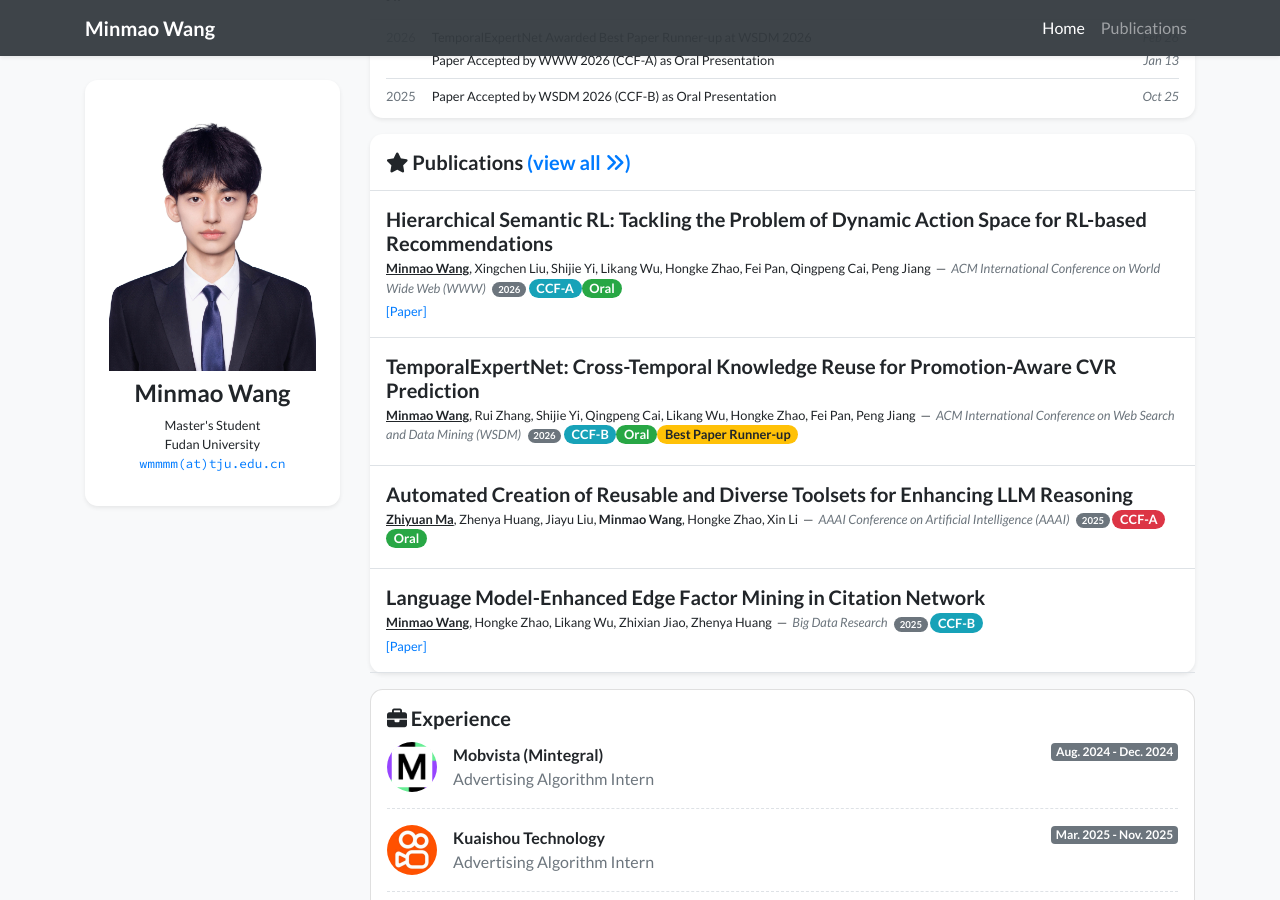
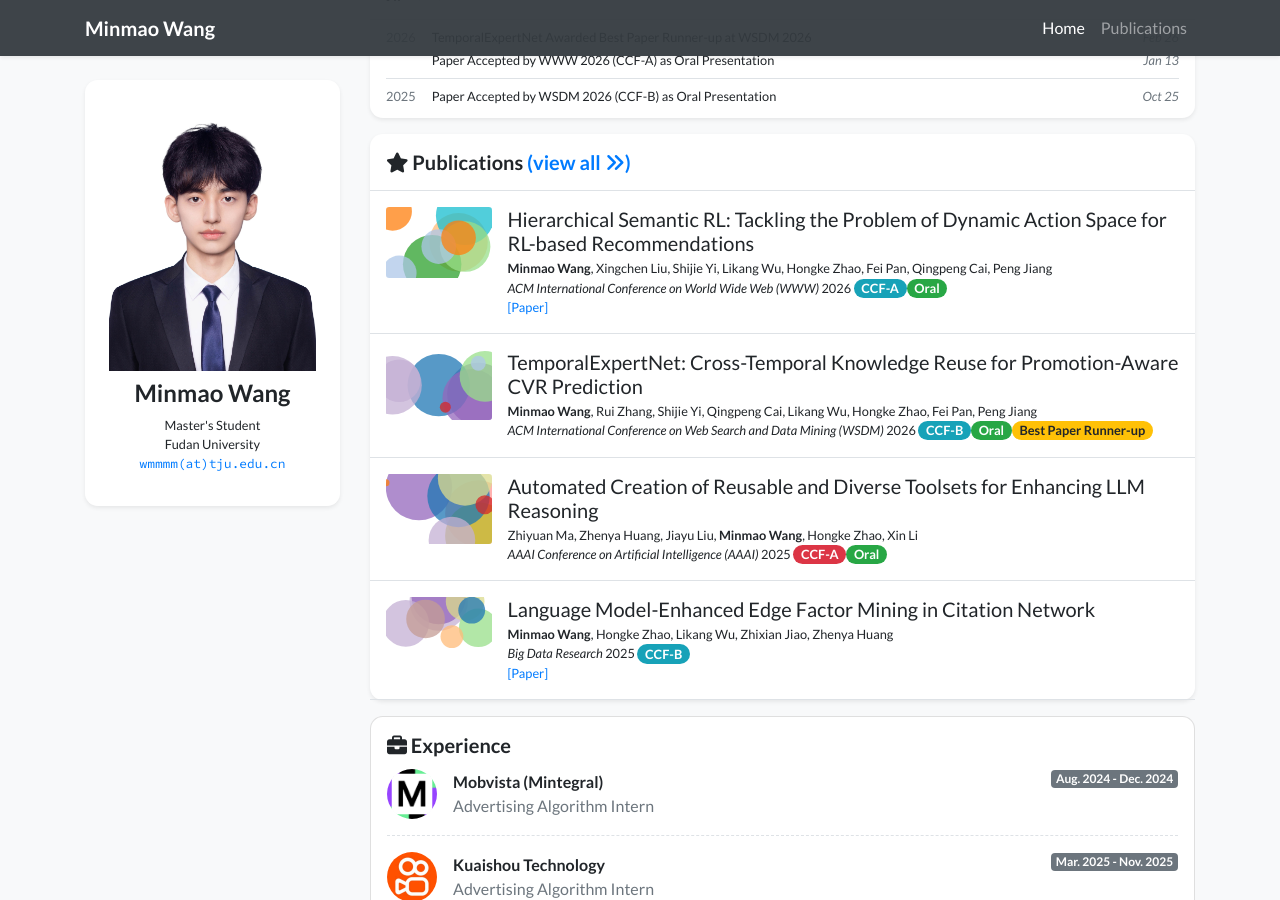
Before and after one commit to MinmaoWang/minmaowang.github.io, a Jekyll site: the page built from index.html, in a window 1280 px wide and 900 px high, scrolled down 836 px. Built offline with Jekyll 4.4.1, drawn with Linux system fonts in a browser that asks for light colours; nearby versions of some CDN libraries; a style sheet for code colours, icons or effects is not loaded.

Commit message:
Revert "Redesign publication list: bold title, compact author+venue layout"
This reverts commit 63f90d42ebfadc5b5036b7d4ee740cf589dc1851.

```diff
--- a/_data/authors.yml
+++ b/_data/authors.yml
@@ -7,7 +7,6 @@
   last_name: Wang
   chinese_name: 王慜懋
   url: https://minmaowang.github.io
-  bold: true
 
 Hongke Zhao:
   first_name: Hongke
--- a/_includes/widgets/author_list.html
+++ b/_includes/widgets/author_list.html
@@ -1,28 +1,25 @@
 {%- assign authors = include.authors -%}
 {%- assign has_eq_contrib = false -%}
 {%- assign has_corresponding = false -%}
-{%- assign author_idx = 0 -%}
 
 {%- for _key in authors -%}
-    {%- assign author_idx = author_idx | plus: 1 -%}
-    {%- assign clean_key = _key | replace: "<strong>", "" | replace: "</strong>", "" -%}
-    {%- assign last_char = clean_key | slice: -1, 1-%}
-    {%- assign last_2chars = clean_key | slice: -2, 2-%}
+    {%- assign last_char = _key | slice: -1, 1%}
+    {%- assign last_2chars = _key | slice: -2, 2%}
     {%- if last_2chars == "*#" or last_2chars == "#*" -%}
-        {%- assign key = clean_key | replace: "#*", "" | replace: "*#", "" -%}
+        {%- assign key = _key | replace: "#*", "" | replace: "*#", "" -%}
         {%- assign mark = "*<sup>#</sup>" -%}
         {%- assign has_eq_contrib = true -%}
         {%- assign has_corresponding = true -%}
     {%- elsif last_char == "*" -%}
-        {%- assign key = clean_key | split: "*" | first -%}
+        {%- assign key = _key | split: "*" | first -%}
         {%- assign mark = "*" -%}
         {%- assign has_eq_contrib = true -%}
     {%- elsif last_char == "#" -%}
-        {%- assign key = clean_key | split: "#" | first -%}
+        {%- assign key = _key | split: "#" | first -%}
         {%- assign mark = '<sup>#</sup>' -%}
         {%- assign has_corresponding = true -%}
     {%- else -%}
-        {%- assign key = clean_key -%}
+        {%- assign key = _key -%}
         {%- assign mark = "" -%}
     {%- endif -%}
 
@@ -34,9 +31,7 @@
         {%- assign name = key -%}
     {%- endif -%}
 
-    {%- if author_idx == 1 -%}
-        {%- assign display_name = name | append: mark | prepend: "<strong><u>" | append: "</u></strong>" -%}
-    {%- elsif info['bold'] == true -%}
+    {%- if info['bold'] == true -%}
         {%- assign display_name = name | append: mark | prepend: "<strong>" | append: "</strong>" -%}
     {%- else -%}
         {%- assign display_name = name | append: mark -%}
--- a/_includes/widgets/publication_item.html
+++ b/_includes/widgets/publication_item.html
@@ -1,15 +1,19 @@
 {% assign item = include.item %}
 <div class="d-none d-md-block">
     <div class="row no-gutters {% unless include.hide_bottom_border %}border-bottom{% endunless %} border-gray">
-        <div class="col-12 p-3">
-            <h5 class="mt-0 mb-1 font-weight-bold">{{ item.title }}</h5>
-            <p class="mt-0 mb-1 small">
-                {% include widgets/author_list.html authors=item.authors %}
-                <span class="text-dark">&nbsp;&mdash;&nbsp;</span>
-                <span class="text-muted"><i>{{ item.pub }}</i></span>
-                <span class="badge badge-pill badge-secondary ml-1">{{ item.pub_date }}</span>
-                {{ item.pub_last }}
-            </p>
+        <div class="col-md-3 col-xl-2 mb-md-0 p-md-3">
+            {%- if item.cover -%}
+            <img data-src="{{ item.cover | relative_url }}" alt="{{ item.title }}" class="lazy w-100 rounded-sm" src="{{ '/assets/images/empty_300x200.png' | relative_url }}">
+            {%- else -%}
+            <svg class="bubble-visual-hash lazy w-100 rounded-sm" data-bubble-visual-hash="{{ item.id }}" viewBox="0 0 300 200"></svg>
+            {%- endif -%}
+        </div>
+        <div class="col-md-9 col-xl-10 p-3 pl-md-0">
+            <h5 class="mt-0 mb-1 font-weight-normal">{{ item.title }}</h5>
+            <p class="mt-0 mb-0 small">{% include widgets/author_list.html authors=item.authors %}</p>
+            <p class="mt-0 mb-0 small">{{item.pub_pre}}<i>{{ item.pub }}</i>{{ item.pub_post }} {{ item.pub_date }} {{ item.pub_last }} <span data-semantic-scholar-id="{{ item.semantic_scholar_id }}"></span></p>
+            <p class="mt-0 mb-0 small text-muted">{{ item.abstract }}</p>
+
             <p class="small pb-0 mb-0 lh-125 text-muted abstract-links">
                 {% for link in item.links %}
                 {% if link[1].url %}
@@ -19,23 +23,21 @@
                 {% endif %}
                 {% endfor %}
             </p>
+
         </div>
     </div>
 </div>
 
-<div class="row no-gutters d-md-none {% unless include.hide_bottom_border %}border-bottom{% endunless %} border-gray {% if include.first %}rounded-xl-top{% endif %} {% if include.last %}rounded-xl-bottom{% endif %}" style="background-color: rgba(255,255,255,0.9);">
-    <div class="w-100 {% if include.first %}rounded-xl-top{% endif %} {% if include.last %}rounded-xl-bottom{% endif %}">
+<div class="row no-gutters d-md-none {% unless include.hide_bottom_border %}border-bottom{% endunless %} border-gray {% if include.first %}rounded-xl-top{% endif %} {% if include.last %}rounded-xl-bottom{% endif %} {% if item.cover %}lazy{% endif %}" data-src="{{ item.cover | relative_url }}">
+    <div class="w-100 {% if include.first %}rounded-xl-top{% endif %} {% if include.last %}rounded-xl-bottom{% endif %}" style="background-color: rgba(255,255,255,0.9);">
         <div class="d-flex align-items-start flex-column py-3 px-4">
             <div class="mb-auto"></div>
             <div>
-                <h5 class="mt-0 mb-1 font-weight-bold">{{ item.title }}</h5>
-                <p class="mt-0 mb-1 small">
-                    {% include widgets/author_list.html authors=item.authors %}
-                    <span class="text-dark">&nbsp;&mdash;&nbsp;</span>
-                    <span class="text-muted"><i>{{ item.pub }}</i></span>
-                    <span class="badge badge-pill badge-secondary ml-1">{{ item.pub_date }}</span>
-                    {{ item.pub_last }}
-                </p>
+                <h5 class="mt-0 mb-1 font-weight-normal">{{ item.title }}</h5>
+                <p class="mt-0 mb-0 small">{% include widgets/author_list.html authors=item.authors %}</p>
+                <p class="mt-0 mb-0 small">{{item.pub_pre}}<i>{{ item.pub }}</i>{{ item.pub_post }} {{ item.pub_date }} {{ item.pub_last }} <span data-semantic-scholar-id="{{ item.semantic_scholar_id }}"></span></p>
+                <p class="mt-0 mb-0 small text-muted">{{ item.abstract }}</p>
+
                 <p class="small pb-0 mb-0 lh-125 text-muted abstract-links">
                     {% for link in item.links %}
                     {% if link[1].url %}
@@ -48,4 +50,5 @@
             </div>
         </div>
     </div>
+
 </div>
```
